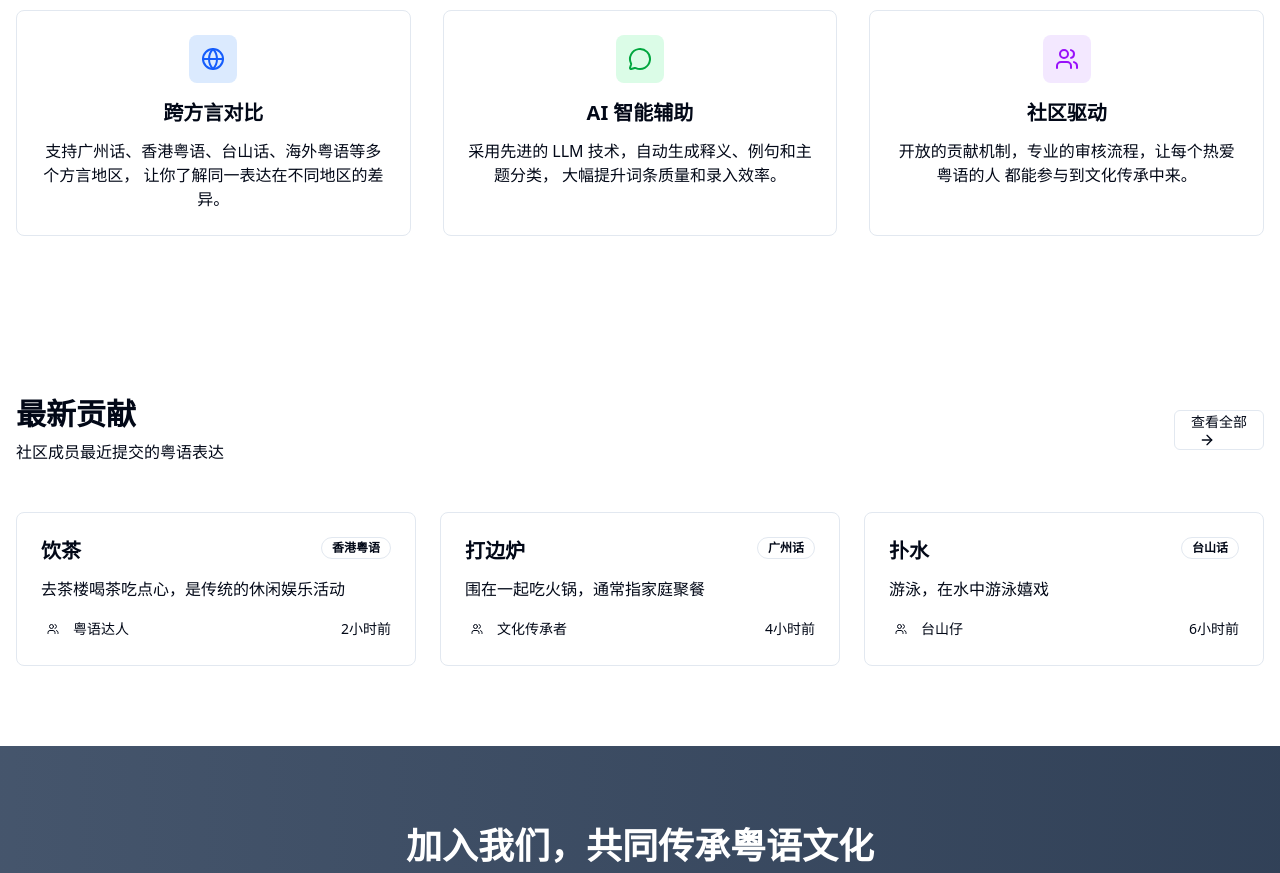
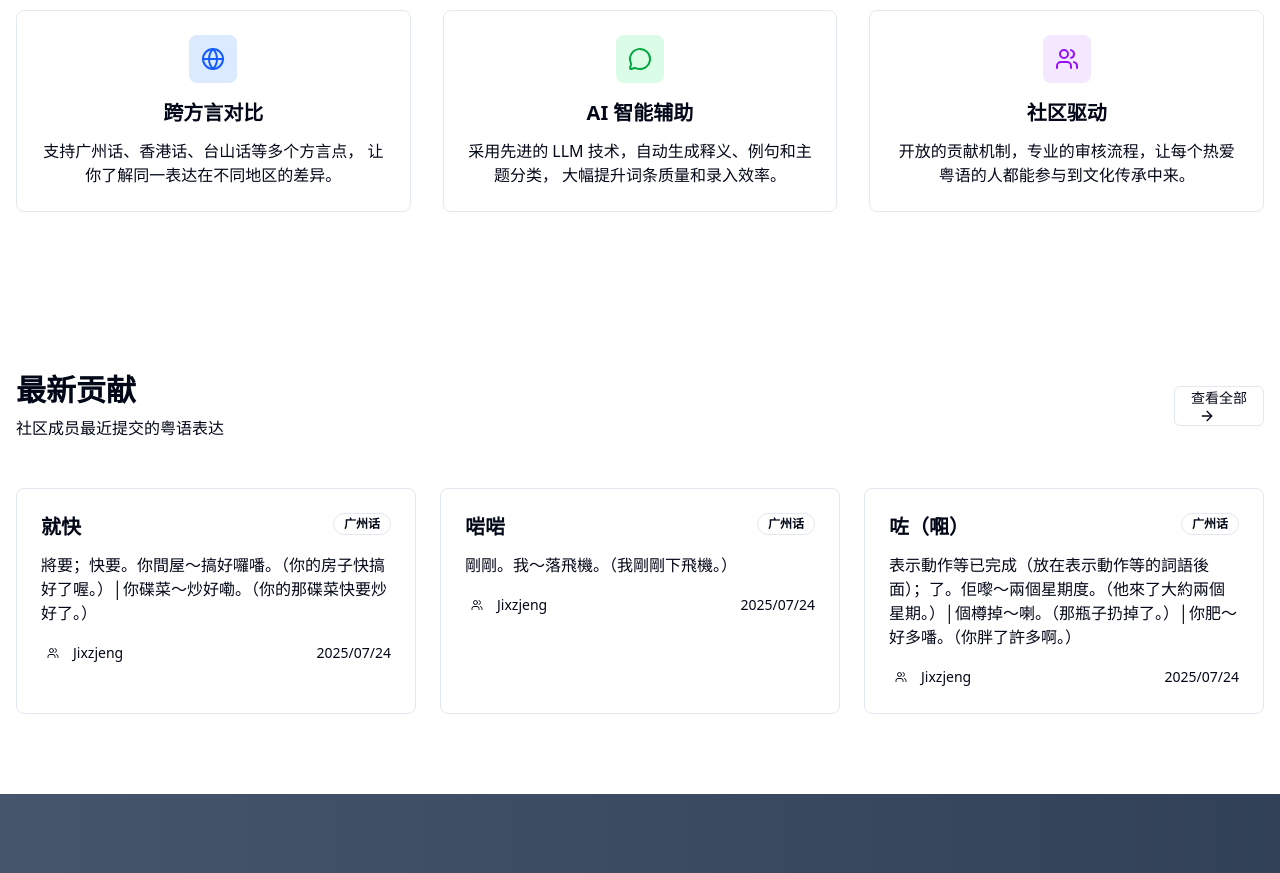
Before and after one commit to huangjunxin/JyutCollab, a Next.js app: page / in a window 1280 px wide. Shown: the part 900-1773 px from the top of the page. Built offline with nearby package versions, Linux system fonts and the light colour scheme.

Commit message:
Update README and UI components: refine dialect support descriptions, adjust displayed statistics, and enhance contribution guidelines for accuracy in Cantonese entries.

```diff
--- a/src/app/contribute/page.tsx
+++ b/src/app/contribute/page.tsx
@@ -542,7 +542,7 @@ export default function ContributePage() {
 
                 <div className="mt-3 pt-3 border-t border-gray-200">
                   <p className="text-xs text-gray-600">
-                    <strong>说明：</strong>为保持粤语文化的传统性和准确性，所有词条将优先以香港繁体字形式存储。系统会自动将简体字转换为相应的繁体字。
+                    <strong>说明：</strong>为保持粤语词条收录的准确性，所有词条将优先以香港繁体字形式存储。系统会自动将简体字转换为相应的繁体字。
                   </p>
                 </div>
               </div>
--- a/src/app/page.tsx
+++ b/src/app/page.tsx
@@ -59,7 +59,7 @@ export default function Home() {
 
             <div className="grid grid-cols-2 md:grid-cols-4 gap-6 text-center">
               <div>
-                <div className="text-3xl font-bold text-cantonese-600">2,847</div>
+                <div className="text-3xl font-bold text-cantonese-600">7,555</div>
                 <div className="text-sm text-muted-foreground">粤语表达</div>
               </div>
               <div>
@@ -67,7 +67,7 @@ export default function Home() {
                 <div className="text-sm text-muted-foreground">贡献者</div>
               </div>
               <div>
-                <div className="text-3xl font-bold text-cantonese-600">6</div>
+                <div className="text-3xl font-bold text-cantonese-600">3</div>
                 <div className="text-sm text-muted-foreground">方言地区</div>
               </div>
               <div>
@@ -96,7 +96,7 @@ export default function Home() {
               </div>
               <h3 className="text-xl font-semibold mb-3">跨方言对比</h3>
               <p className="text-muted-foreground">
-                支持广州话、香港粤语、台山话、海外粤语等多个方言地区，
+                支持广州话、香港话、台山话等多个方言点，
                 让你了解同一表达在不同地区的差异。
               </p>
             </div>
@@ -118,8 +118,7 @@ export default function Home() {
               </div>
               <h3 className="text-xl font-semibold mb-3">社区驱动</h3>
               <p className="text-muted-foreground">
-                开放的贡献机制，专业的审核流程，让每个热爱粤语的人
-                都能参与到文化传承中来。
+                开放的贡献机制，专业的审核流程，让每个热爱粤语的人都能参与到文化传承中来。
               </p>
             </div>
           </div>
@@ -145,25 +144,25 @@ export default function Home() {
           <div className="grid md:grid-cols-2 lg:grid-cols-3 gap-6">
             {[
               {
-                text: "饮茶",
-                region: "香港粤语",
-                definition: "去茶楼喝茶吃点心，是传统的休闲娱乐活动",
-                contributor: "粤语达人",
-                time: "2小时前"
+                text: "就快",
+                region: "广州话",
+                definition: "將要；快要。你間屋～搞好囉噃。（你的房子快搞好了喔。）│你碟菜～炒好嘞。（你的那碟菜快要炒好了。）",
+                contributor: "Jixzjeng",
+                time: "2025/07/24"
               },
               {
-                text: "打边炉",
+                text: "啱啱",
                 region: "广州话",
-                definition: "围在一起吃火锅，通常指家庭聚餐",
-                contributor: "文化传承者",
-                time: "4小时前"
+                definition: "剛剛。我～落飛機。（我剛剛下飛機。）",
+                contributor: "Jixzjeng",
+                time: "2025/07/24"
               },
               {
-                text: "扑水",
-                region: "台山话",
-                definition: "游泳，在水中游泳嬉戏",
-                contributor: "台山仔",
-                time: "6小时前"
+                text: "咗（唨）",
+                region: "广州话",
+                definition: "表示動作等已完成（放在表示動作等的詞語後面）；了。佢嚟～兩個星期度。（他來了大約兩個星期。）│個樽掉～喇。（那瓶子扔掉了。）│你肥～好多噃。（你胖了許多啊。）",
+                contributor: "Jixzjeng",
+                time: "2025/07/24"
               }
             ].map((item, index) => (
               <div key={index} className="bg-background p-6 rounded-lg border">
```
Also changed, not shown: 1 other file (tests, documents, lock files or other folders).
